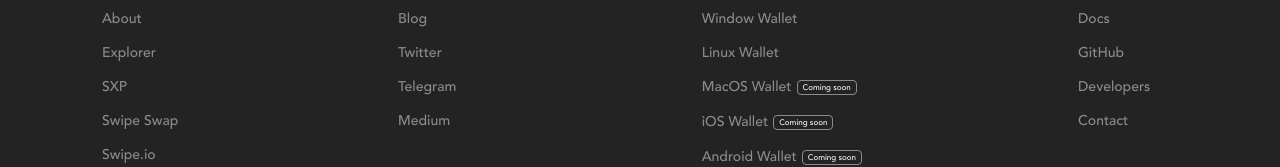
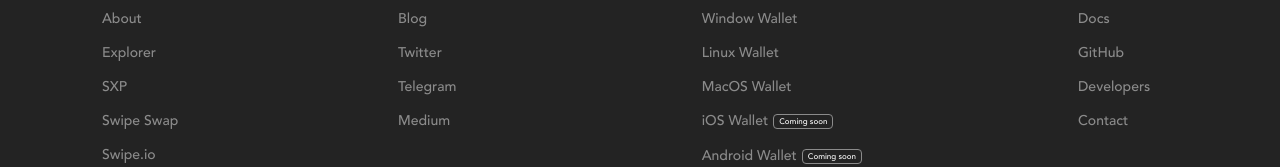
Before and after one commit to SwipeChain/swipechain.org, a website: page sources/src/pug/index.pug in a window 1280 px wide. Shown: the part 3868-4035 px from the top of the page. Drawn offline with nearby package versions, Linux system fonts and the light colour scheme; files that its build step writes are made by us from their sources; files whose address does not match are found by name; a web font is replaced by a local one.

Commit message:
update mac release

```diff
--- a/sources/src/pug/blocks/_footer.pug
+++ b/sources/src/pug/blocks/_footer.pug
@@ -18,7 +18,7 @@
                 .footer-menu__row
                     +menu('Swipe', [{text: 'About', link: '#about'}, {text: 'Explorer', link: 'https://explorer.Swipechain.org'}, {text: 'SXP', link: '#sxp'}, {text: 'Swipe Swap', link: 'https://swap.swipe.org'}, {text: 'Swipe.io', link: 'https://swipe.io '}, {text: 'White Paper', link: 'https://swipechain.org/Whitepaper.pdf'}])
                     +menu('Community', [{text: 'Blog', link: 'medium.com/Swipechain'}, {text: 'Twitter', link: 'Twitter.com/Swipechain_'}, {text: 'Telegram', link: 't.me/Swipechain'}, {text: 'Medium', link: 'medium.com/Swipechain'}])
-                    +menu('Downloads', [{text: 'Window Wallet', link: 'https://github.com/SwipeChain/swipechain-desktop-wallet/releases/download/v2.9.5/swipechain-desktop-wallet-win-2.9.5.exe'}, {text: 'Linux Wallet', link: 'https://github.com/SwipeChain/swipechain-desktop-wallet/releases/download/v2.9.5/swipechain-desktop-wallet-linux-x86_64-2.9.5.AppImage'}, {text: 'MacOS Wallet', link: 'https://github.com/SwipeChain/swipechain-desktop-wallet/releases/download/v2.9.5/swipechain-desktop-wallet-linux-x86_64-2.9.5.AppImage', btn: true}, {text: 'iOS Wallet', link: '#', btn: true}, {text: 'Android Wallet', link: '#', btn: true}])
+                    +menu('Downloads', [{text: 'Window Wallet', link: 'https://github.com/SwipeChain/swipechain-desktop-wallet/releases/download/v2.9.5/swipechain-desktop-wallet-win-2.9.5.exe'}, {text: 'Linux Wallet', link: 'https://github.com/SwipeChain/swipechain-desktop-wallet/releases/download/v2.9.5/swipechain-desktop-wallet-linux-x86_64-2.9.5.AppImage'}, {text: 'MacOS Wallet', link: 'https://github.com/SwipeChain/swipechain-desktop-wallet/releases/download/v2.9.5/swipechain-desktop-wallet-linux-x86_64-2.9.5.AppImage'}, {text: 'iOS Wallet', link: '#', btn: true}, {text: 'Android Wallet', link: '#', btn: true}])
                     +menu('Help', [{text: 'Docs', link: 'https://docs.Swipechain.org'}, {text: 'GitHub', link: 'https://GitHub.com/Swipechain'}, {text: 'Developers', link: '#developers'}, {text: 'Contact', link: 'mailto:help@swipechain.org'}])
         .footer-bottom
             .footer-logo
```
